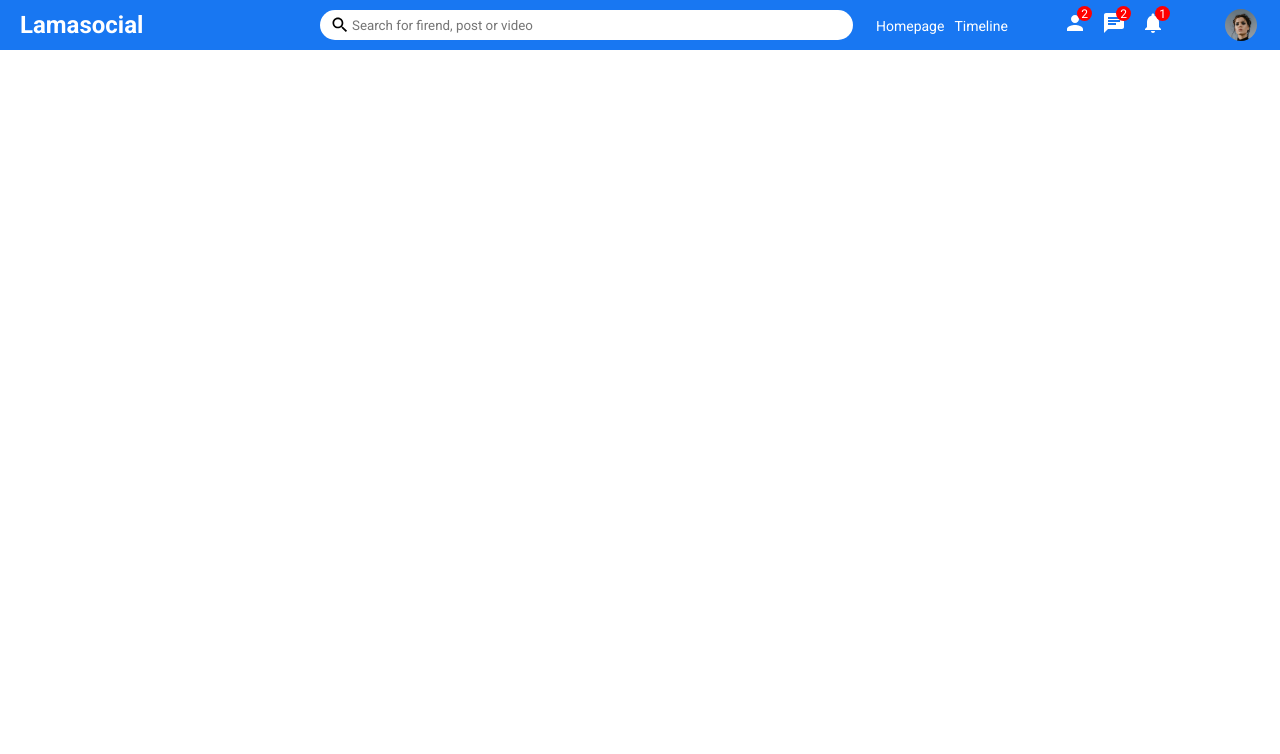
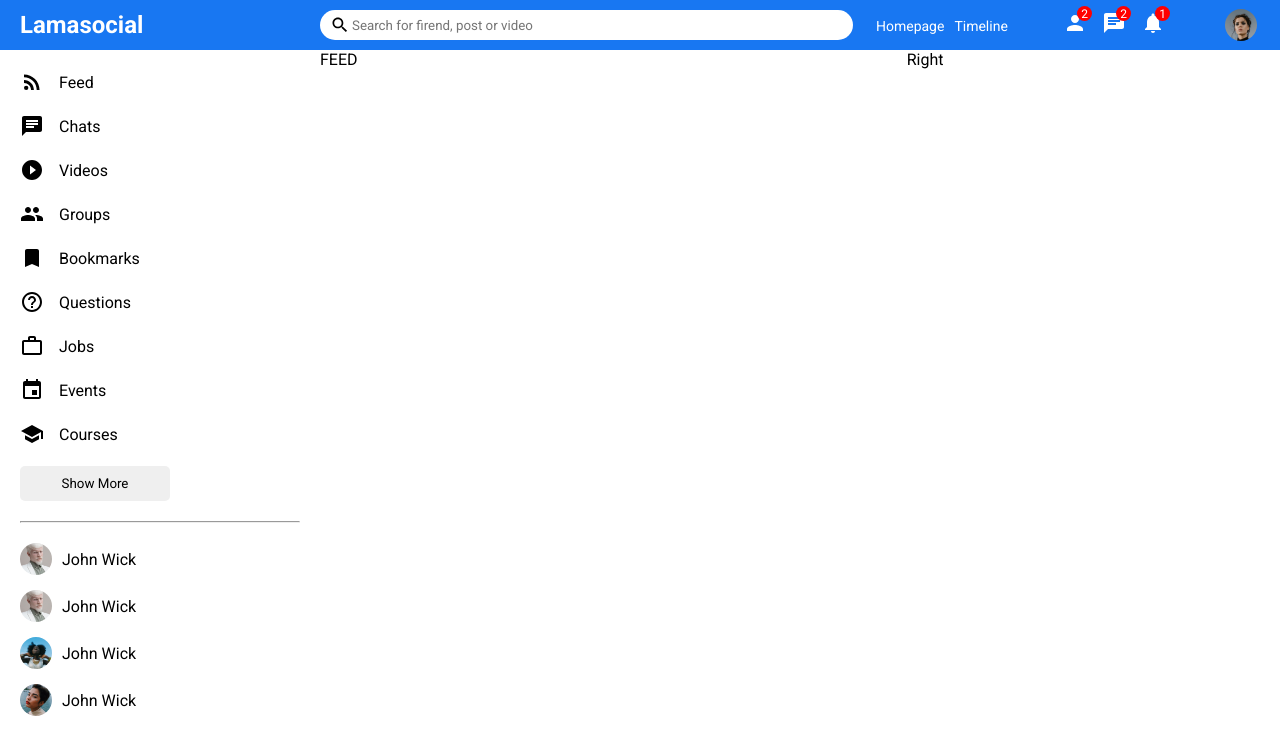
Before and after one commit to bhopals/social-app, a React (Create React App) app: page / in a window 1280 px wide. Shown: the top 754 px of the page. Built offline with nearby package versions, Linux system fonts and the light colour scheme.

Commit message:
add sidebar

```diff
--- a/src/App.js
+++ b/src/App.js
@@ -1,4 +1,4 @@
-import Home from "./pages/home/Home";
+import Home from "./pages/home/Home.jsx";
 
 function App() {
   return <Home />;
--- a/src/components/feed/Feed.jsx
+++ b/src/components/feed/Feed.jsx
@@ -0,0 +1,4 @@
+import "./feed.css";
+export default function Feed() {
+  return <div className="feed">FEED</div>;
+}
--- a/src/components/feed/feed.css
+++ b/src/components/feed/feed.css
@@ -0,0 +1,3 @@
+.feed {
+  flex: 5.5;
+}
--- a/src/components/rightbar/Rightbar.jsx
+++ b/src/components/rightbar/Rightbar.jsx
@@ -0,0 +1,5 @@
+import "./rightbar.css";
+
+export default function Rightbar() {
+  return <div className="rightbar">Right</div>;
+}
--- a/src/components/rightbar/rightbar.css
+++ b/src/components/rightbar/rightbar.css
@@ -0,0 +1,3 @@
+.rightbar {
+  flex: 3.5;
+}
--- a/src/components/sidebar/Sidebar.jsx
+++ b/src/components/sidebar/Sidebar.jsx
@@ -0,0 +1,100 @@
+import "./sidebar.css";
+import {
+  RssFeed,
+  Chat,
+  PlayCircleFilledOutlined,
+  Group,
+  Bookmark,
+  HelpOutline,
+  WorkOutline,
+  Event,
+  School,
+} from "@material-ui/icons";
+// import { Users } from "../../dummyData";
+// import CloseFriend from "../closeFriend/CloseFriend";
+
+export default function Sidebar() {
+  return (
+    <div className="sidebar">
+      <div className="sidebarWrapper">
+        <ul className="sidebarList">
+          <li className="sidebarListItem">
+            <RssFeed className="sidebarIcon" />
+            <span className="sidebarListItemText">Feed</span>
+          </li>
+          <li className="sidebarListItem">
+            <Chat className="sidebarIcon" />
+            <span className="sidebarListItemText">Chats</span>
+          </li>
+          <li className="sidebarListItem">
+            <PlayCircleFilledOutlined className="sidebarIcon" />
+            <span className="sidebarListItemText">Videos</span>
+          </li>
+          <li className="sidebarListItem">
+            <Group className="sidebarIcon" />
+            <span className="sidebarListItemText">Groups</span>
+          </li>
+          <li className="sidebarListItem">
+            <Bookmark className="sidebarIcon" />
+            <span className="sidebarListItemText">Bookmarks</span>
+          </li>
+          <li className="sidebarListItem">
+            <HelpOutline className="sidebarIcon" />
+            <span className="sidebarListItemText">Questions</span>
+          </li>
+          <li className="sidebarListItem">
+            <WorkOutline className="sidebarIcon" />
+            <span className="sidebarListItemText">Jobs</span>
+          </li>
+          <li className="sidebarListItem">
+            <Event className="sidebarIcon" />
+            <span className="sidebarListItemText">Events</span>
+          </li>
+          <li className="sidebarListItem">
+            <School className="sidebarIcon" />
+            <span className="sidebarListItemText">Courses</span>
+          </li>
+        </ul>
+        <button className="sidebarButton">Show More</button>
+        <hr className="sidebarHr" />
+        <ul className="sidebarFriendList">
+          <li className="sidebarFriend">
+            <img
+              src="/assets/person/2.jpeg"
+              alt=""
+              className="sidebarFriendImg"
+            />
+            <span className="sidebarFriendName">John Wick</span>
+          </li>
+          <li className="sidebarFriend">
+            <img
+              src="/assets/person/2.jpeg"
+              alt=""
+              className="sidebarFriendImg"
+            />
+            <span className="sidebarFriendName">John Wick</span>
+          </li>
+          <li className="sidebarFriend">
+            <img
+              src="/assets/person/3.jpeg"
+              alt=""
+              className="sidebarFriendImg"
+            />
+            <span className="sidebarFriendName">John Wick</span>
+          </li>
+          <li className="sidebarFriend">
+            <img
+              src="/assets/person/4.jpeg"
+              alt=""
+              className="sidebarFriendImg"
+            />
+            <span className="sidebarFriendName">John Wick</span>
+          </li>
+          {/* {Users.map((u) => (
+            <CloseFriend key={u.id} user={u} />
+          ))} */}
+        </ul>
+      </div>
+    </div>
+  );
+}
--- a/src/components/sidebar/sidebar.css
+++ b/src/components/sidebar/sidebar.css
@@ -0,0 +1,69 @@
+.sidebar {
+  flex: 3;
+  height: calc(100vh - 50px);
+  overflow-y: scroll;
+  position: sticky;
+  top: 50px;
+}
+
+::-webkit-scrollbar {
+  width: 5px;
+}
+::-webkit-scrollbar-track {
+  background-color: #f1f1f1;
+}
+::-webkit-scrollbar-thumb {
+  background-color: rgb(179, 179, 179);
+}
+
+.sidebarWrapper {
+  padding: 20px;
+}
+
+.sidebarList {
+  padding: 0;
+  margin: 0;
+  list-style: none;
+}
+
+.sidebarListItem {
+  display: flex;
+  align-items: center;
+  margin-bottom: 20px;
+}
+
+.sidebarIcon {
+  margin-right: 15px;
+}
+
+.sidebarButton {
+  width: 150px;
+  border: none;
+  padding: 10px;
+  border-radius: 5px;
+  font-weight: 500;
+}
+
+.sidebarHr {
+  margin: 20px 0;
+}
+
+.sidebarFriendList {
+  padding: 0;
+  margin: 0;
+  list-style: none;
+}
+
+.sidebarFriend {
+  display: flex;
+  align-items: center;
+  margin-bottom: 15px;
+}
+
+.sidebarFriendImg {
+  width: 32px;
+  height: 32px;
+  border-radius: 50%;
+  object-fit: cover;
+  margin-right: 10px;
+}
--- a/src/pages/home/Home.js
+++ /dev/null
@@ -1,4 +0,0 @@
-import Topbar from "../../components/topbar/Topbar.jsx";
-export default function Home() {
-  return <Topbar />;
-}
--- /dev/null
+++ b/src/pages/home/Home.jsx
@@ -0,0 +1,18 @@
+import Topbar from "../../components/topbar/Topbar.jsx";
+import Feed from "../../components/feed/Feed.jsx";
+import Sidebar from "../../components/sidebar/Sidebar.jsx";
+import Rightbar from "../../components/rightbar/Rightbar.jsx";
+import "./home.css";
+
+export default function Home() {
+  return (
+    <>
+      <Topbar />
+      <div className="homeContainer">
+        <Sidebar />
+        <Feed />
+        <Rightbar />
+      </div>
+    </>
+  );
+}
--- a/src/pages/home/home.css
+++ b/src/pages/home/home.css
@@ -0,0 +1,4 @@
+.homeContainer {
+  display: flex;
+  width: 100%;
+}
```
